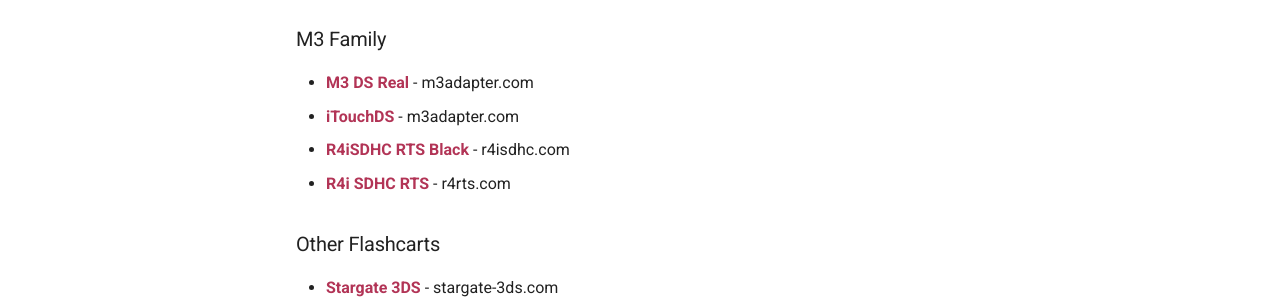
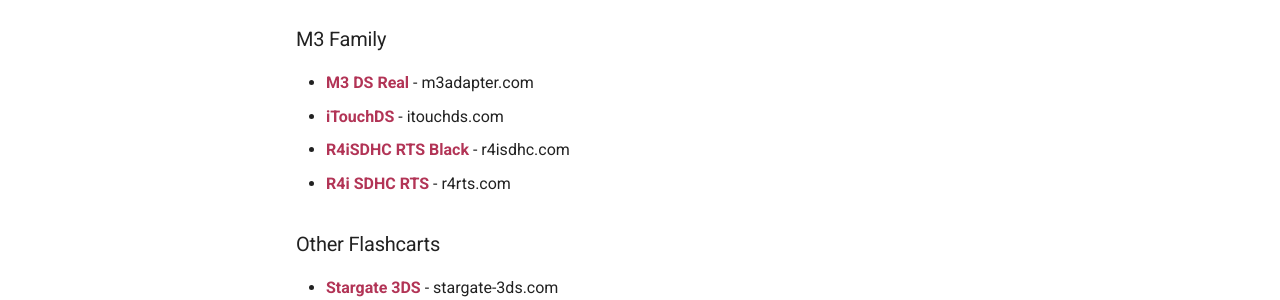
Before and after one commit to Sanrax/flashcart-guides, an MkDocs documentation site: the page built from docs/index.md, in a window 1280 px wide and 900 px high, scrolled down 2152 px. Shown: the part 403-703 px from the top of the window. Built offline with MkDocs 1.6.1 and Material for MkDocs 9.7.7, drawn with Linux system fonts in a browser that asks for light colours; comment, search, counter and statistics services are not loaded.

Commit message:
Update iTouchDS cart URL

```diff
--- a/docs/index.md
+++ b/docs/index.md
@@ -146,7 +146,7 @@
 ### M3 Family
 
 - [**M3 DS Real**](cart-guides/m3dsreal.md "<img src="images/m3dsreal.png" alt="M3 DS Real" width="100">") - m3adapter.com
-- [**iTouchDS**](cart-guides/itouchds.md "<img src="images/itouchds.png" alt="M3 DS Real" width="100">") - m3adapter.com
+- [**iTouchDS**](cart-guides/itouchds.md "<img src="images/itouchds.png" alt="M3 DS Real" width="100">") - itouchds.com
 - [**R4iSDHC RTS Black**](cart-guides/rts_black.md "<img src="images/rts_black.jpg" alt="M3 DS Real" width="100">") - r4isdhc.com
 - [**R4i SDHC RTS**](cart-guides/r4rts.md "<img src="images/r4rts.jpg" alt="M3 DS Real" width="100">") - r4rts.com
 
```
Also changed, not shown: docs/cart-guides/itouchds.md (+1 -1 lines).
